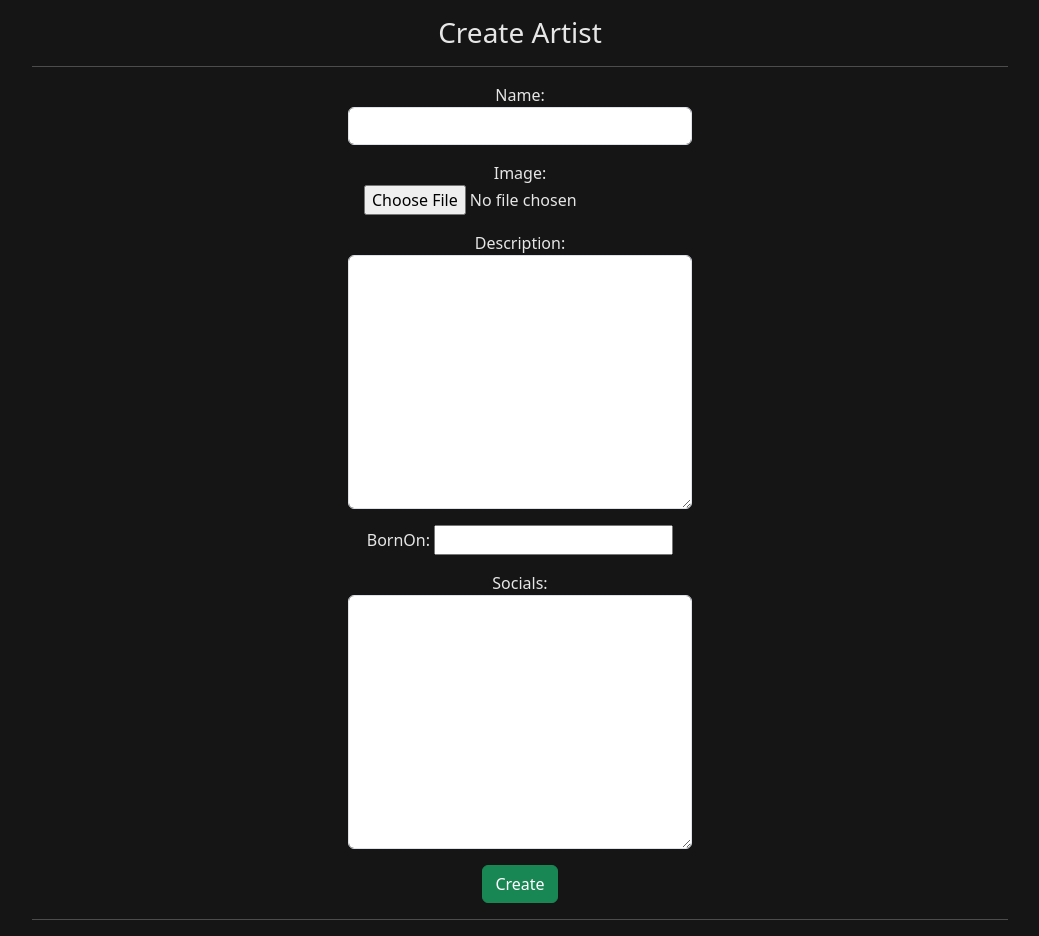
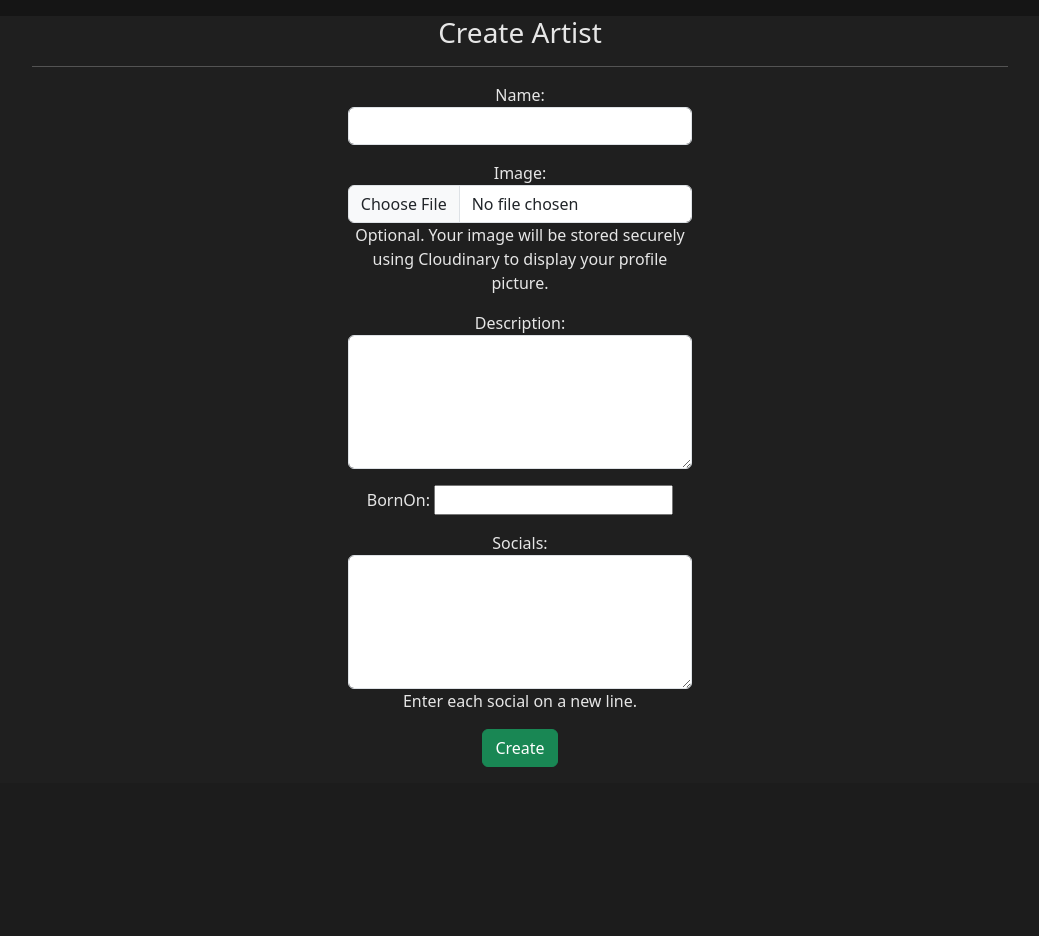
Before and after one commit to bics/Melodia, a Django app: page /member/manage/create_artist in a window 1280 px wide. Shown: the part 54-990 px from the top of the page, without its empty margins (120-1159 px from the left). After the commit the page ends 821 px from the top, so only its background shows below. Run offline with Django 5.2, Linux system fonts and the light colour scheme.

Commit message:
ME-Further styling

```diff
--- a/members/forms.py
+++ b/members/forms.py
@@ -43,7 +43,13 @@ class CreateArtistForm(forms.ModelForm):
 
         widgets = {
             "name" : forms.TextInput(attrs={"class": "form-control"}),
-            "image" : forms.FileInput(attrs={"accept": "image/png, image/jpeg, image/jpg"}),
-            "description" : forms.Textarea(attrs={"class": "form-control"}),
-            "socials" : forms.Textarea(attrs={"class": "form-control"}),
+            "image" : forms.FileInput(attrs={"class": "form-control", "accept": "image/png, image/jpeg, image/jpg"}),
+            "description" : forms.Textarea(attrs={"class": "form-control", "rows" : "5"}),
+            "socials" : forms.Textarea(attrs={"class": "form-control", "rows" : "5"}),
         }
+
+        # Snippet taken from previous CoffeeHouse project
+        help_texts = {
+            "image": "Optional. Your image will be stored securely using Cloudinary to display your profile picture.",
+            "socials" : "Enter each social on a new line."
+        }
--- a/members/templates/create_artist.html
+++ b/members/templates/create_artist.html
@@ -4,7 +4,7 @@
 {% block main %}
 <div class="spacer m-3"></div>
 
-<div class="container text-center">
+<div class="container text-center slightly-darker-graphite-background rounded">
     <h3>Create Artist</h3>
     <div class="spacer m-3">
         <hr class="color-platinum line-break">
@@ -15,13 +15,9 @@
             {% csrf_token %}
             {{ form.as_p }}
 
-            <button class="btn btn-success">Create</button>
+            <button class="btn btn-success mb-3">Create</button>
         </form>
     </div>
-    <div class="spacer m-3">
-        <hr class="color-platinum line-break">
-    </div>
-
 </div>
 
 {% endblock %}
```
